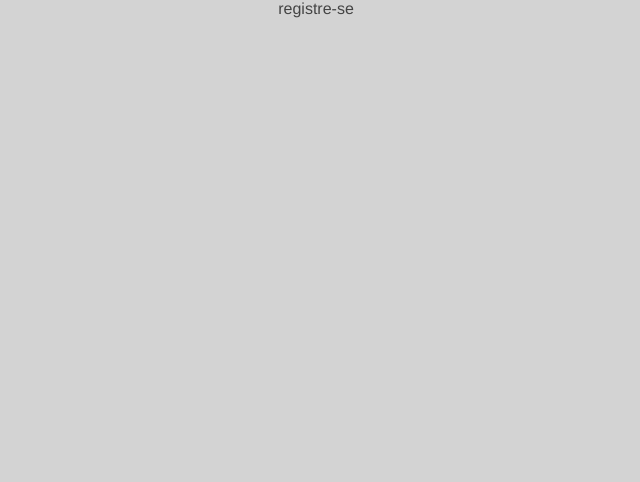
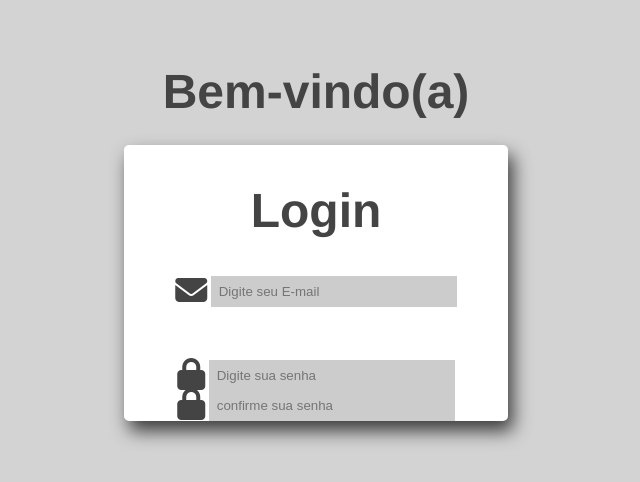
Before and after one commit to IRMZI/Desafio-Front-End, a React (Create React App) app: page /registerpage in a window 1280 px wide. Shown: the top 482 px of the page, without its empty margins (324-964 px from the left). Built offline with nearby package versions, Linux system fonts and the light colour scheme.

Commit message:
Pequenas alterações no layout
Melhorando a aparência...

```diff
--- a/src/Components/Loginpage/LoginPage.jsx
+++ b/src/Components/Loginpage/LoginPage.jsx
@@ -48,12 +48,17 @@ import useAut from "../../hook/aut";
           value={Senha}
           onChange={(e) => [setSenha(e.target.value), setErro("")]}
         />
+        <p className="requirementsPass">A senha deve conter no mínimo 8 caracteres, um número, uma letra
+maiúscula e um caractere especial.</p>
         <label>{Erro}</label>
         <Button type="submit" onClick={handleLogin} text="login" />
-        <label>
-          <Link to="/registerpage"></Link>
+        <div className="toRegister">
+        <label >
+          Não possui cadastro?
+          <Link to="/registerpage">Clique aqui</Link>
         </label>
-        {/* TO REGISTER */}
+        </div>
+
 
       </form>
     </section>
--- a/src/Components/Loginpage/style.css
+++ b/src/Components/Loginpage/style.css
@@ -1,5 +1,5 @@
 form{
-    height: 60vh;
+    height: auto;
     width: 30%;
     display: inline-block;
     background-color: #ffffff;
@@ -15,10 +15,24 @@ form{
   }
 
   .loginTittle{
-    margin-bottom: 10%;
-    margin-top: 5%;
+    margin: 10%;
     font-size: 3em;
 }
 .password-container{
-  margin-bottom:10px;
+    margin-bottom:10px;
+  }
+
+.toRegister{
+  margin-top: 20px;
+  text-decoration: none;
+  font-family: 'Helvetica', 'Arial', sans-serif;
+  color: #444444;
+  margin-bottom: 5%;
 }
+
+.requirementsPass{
+  font-family: 'Helvetica', 'Arial', sans-serif;
+  color: #adadad;
+  font-size: 70%;
+  margin: 10%;
+}
--- a/src/Components/Passfield/Passfield.jsx
+++ b/src/Components/Passfield/Passfield.jsx
@@ -8,7 +8,7 @@ const Passfield = ({ type, placeholder, value, onChange }) => {
         <i class="fa-solid fa-lock fa-2xl"></i>
       </label>
       <input
-        className="field"
+        className="field-pass"
         onChange={onChange}
         value={value}
         type={type}
--- a/src/Components/Passfield/style.css
+++ b/src/Components/Passfield/style.css
@@ -1,9 +1,8 @@
-.field{
+.field-pass{
     width: 60%;
     margin-left: 1%;
     padding: 2%;
     outline:none;
     border: none;
     background-color: #cccccc;
-    margin-bottom: 4em;
 }
--- a/src/Components/Registerpage/RegisterPage.jsx
+++ b/src/Components/Registerpage/RegisterPage.jsx
@@ -1,8 +1,46 @@
-import React from 'react';
+import React, { useState } from "react";
+import { useNavigate, Link } from 'react-router-dom';
+import EmailField from "../Emailfield/EmailField";
+import Passfield from "../Passfield/Passfield";
+import Button from "../Button/Button";
+import "./style.css";
+import useAut from "../../hook/aut";
 
 const RegisterPage = () => {
+    const [Email, setEmail] = useState("");
+    const [Senha, setSenha] = useState ("");
+    const [senhaConf, setSenhaConf] = useState("");
+    const [Erro, setErro] = useState("");
+
     return (
-        <div>registre-se</div>
+         <section className="card">
+      <h1 className="tittle">Bem-vindo(a)</h1>
+      <form>
+        <h1 className="loginTittle">Login</h1>
+        {/* EMAIL */}
+        <EmailField
+          value={Email}
+          type="Email"
+          placeholder="Digite seu E-mail"
+          onChange={(e) => [setEmail(e.target.value), setErro("")]}
+        />
+        {/* PASSWORD */}
+        <Passfield
+          type="Password"
+          placeholder="Digite sua senha"
+          value={Senha}
+          onChange={(e) => [setSenha(e.target.value), setErro("")]}
+        />
+        <Passfield
+          type="Password"
+          placeholder="confirme sua senha"
+          value={senhaConf}
+          onChange={(e) => [setSenha(e.target.value), setErro("")]}
+        />
+
+
+        </form>
+        </section>
     )
 }
 export default RegisterPage;
--- a/src/Context/autenticador.jsx
+++ b/src/Context/autenticador.jsx
@@ -31,10 +31,10 @@ export const AutProvider = ({ children }) => {
                 setUser({ email, password });
                 return;
               } else {
-                return "E-mail ou senha incorretos";
+                return "Usuário não cadastrado";
               }
             } else {
-              return "Usuário não cadastrado";
+              return "E-mail ou senha incorretos";
             }
           }
 
```
